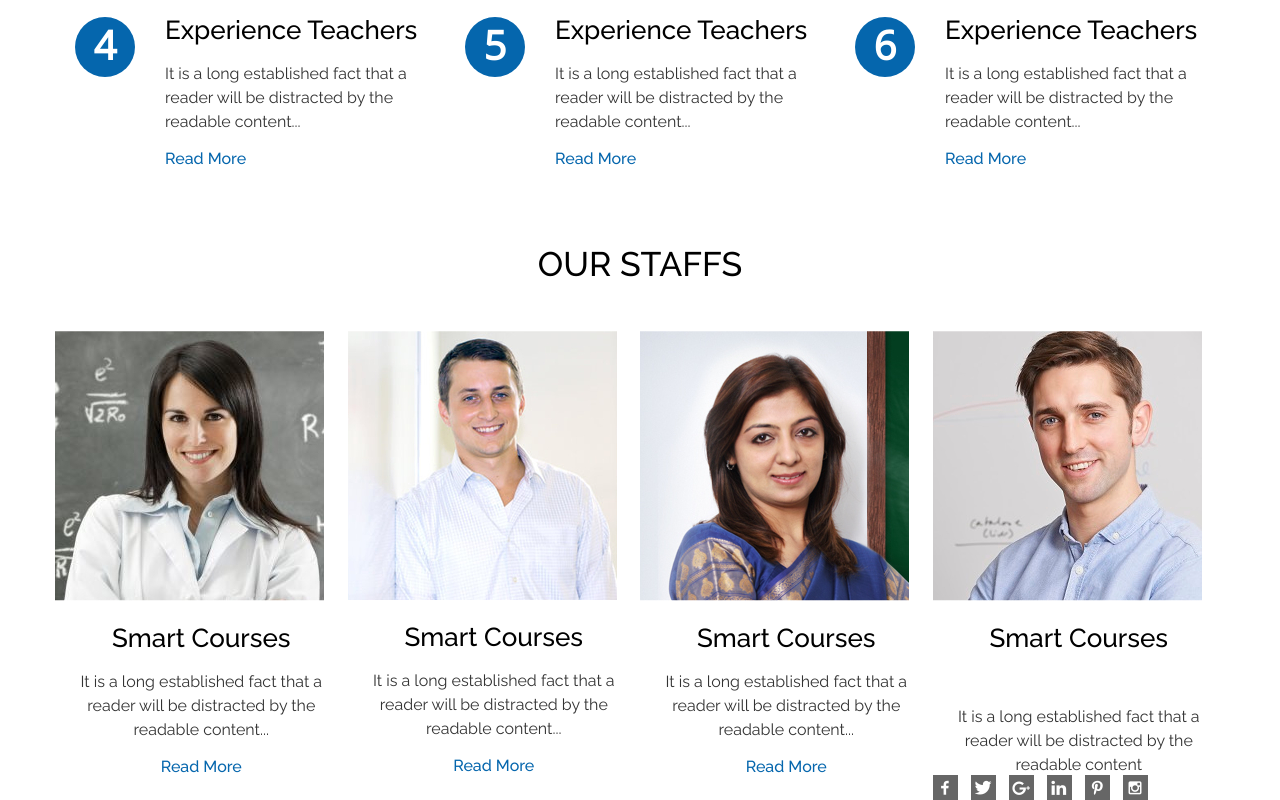
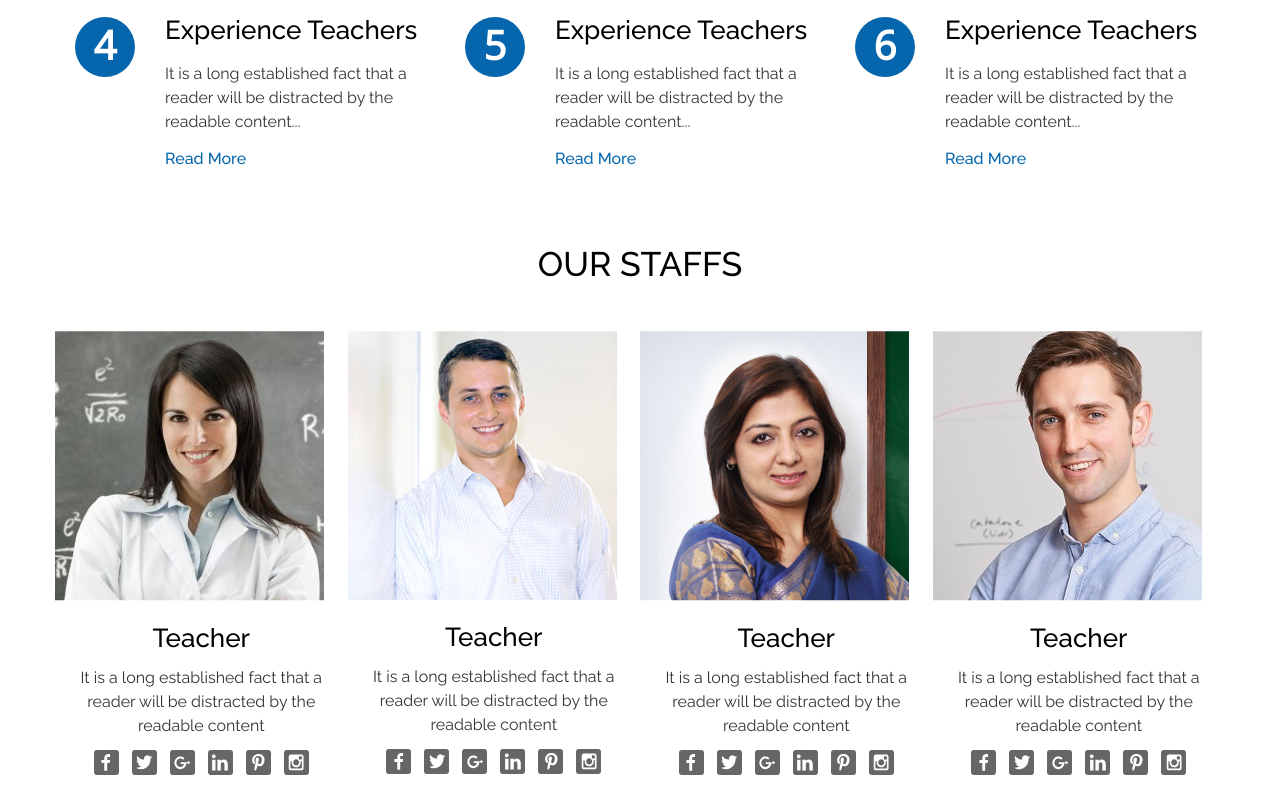
Before and after one commit to yuriygumeniuk/school, a plain HTML site: page index.html in a window 1280 px wide. Shown: the part 2324-3124 px from the top of the page. After the commit the page ends 3099 px from the top, so only its background shows below. Drawn offline with nearby package versions, Linux system fonts and the light colour scheme; files whose address does not match are found by name.

Commit message:
section staff

```diff
--- a/css/style.css
+++ b/css/style.css
@@ -350,7 +350,6 @@
 }
 .block-text {
 	height: 150px;
-	overflow: hidden;
 	display: flex;
 	flex-direction: column;
 	align-items: center;
@@ -363,9 +362,8 @@
 	font-weight: 500;
 }
 .block__desc {
-	/*text-overflow: ellipsis;*/
+	overflow: hidden;
 	max-height: 70px;
-	overflow: hidden;
 	color: #333333;
 	font-family: 'Raleway', sans-serif;
 	font-size: 16px;
@@ -438,21 +436,19 @@
 .social-list {
 	display: flex;
 }
-.social__item {
-
-}
 .social__item:not(:last-child) {
 	margin-right: 13px;
 }
 .social__link {
+	border-radius: 3px;
 	display: flex;
 	align-items: center;
 	justify-content: center;
 	width: 25px;
 	height: 25px;
 	background-color: #666666;
-	/*----view----*/
-	font-family: 'icomoon';
-	color: #ffffff;
-	font-size: 100%;
 }
+.social__link img {
+	width: 65%;
+	height: 65%;
+}
--- a/index.html
+++ b/index.html
@@ -173,7 +173,7 @@
 			<div class="active__img"><img src="img/active-04.png" alt=""></div>
 			<div class="block-text">
 				<div class="block__title">Active Learning</div>
-				<div class="block__desc">It is a long established fact that a reader will be distracted by the readable content...</div>
+				<div class="block__desc"><p>It is a long established fact that a reader will be distracted by the readable content...</p></div>
 				<a href="#!" class="block__link">Read More</a>
 			</div>
 		</div>
@@ -259,45 +259,117 @@
 		<div class="staffs-item">
 			<div class="staffs__img"><img src="img/staff-01.jpg" alt=""></div>
 			<div class="block-text">
-				<div class="block__title">Smart Courses</div>
-				<div class="block__desc">It is a long established fact that a reader will be distracted by the readable content...</div>
-				<a href="#!" class="block__link">Read More</a>
+				<div class="block__title">Teacher</div>
+				<div class="block__desc">It is a long established fact that a 	reader will be distracted by the readable content
+				</div>
+				<ul class="social-list">
+					<li class="social__item">
+						<a href="#!" class="social__link"><img src="img/01.svg" alt="" class="o-img"></a>
+					</li>
+					<li class="social__item">
+						<a href="#!" class="social__link"><img src="img/02.svg" alt="" class="o-img"></a>
+					</li>
+					<li class="social__item">
+						<a href="#!" class="social__link"><img src="img/03.svg" alt="" class="o-img"></a>
+					</li>
+					<li class="social__item">
+						<a href="#!" class="social__link"><img src="img/04.svg" alt="" class="o-img"></a>
+					</li>
+					<li class="social__item">
+						<a href="#!" class="social__link"><img src="img/05.svg" alt="" class="o-img"></a>
+					</li>
+					<li class="social__item">
+						<a href="#!" class="social__link"><img src="img/06.svg" alt="" class="o-img"></a>
+					</li>
+				</ul>
 			</div>
 		</div>
 		<!-- 2 -->
 		<div class="staffs-item">
 			<div class="staffs__img"><img src="img/staff-02.jpg" alt=""></div>
 			<div class="block-text">
-				<div class="block__title">Smart Courses</div>
-				<div class="block__desc">It is a long established fact that a reader will be distracted by the readable content...</div>
-				<a href="#!" class="block__link">Read More</a>
+				<div class="block__title">Teacher</div>
+				<div class="block__desc">It is a long established fact that a 	reader will be distracted by the readable content
+				</div>
+				<ul class="social-list">
+					<li class="social__item">
+						<a href="#!" class="social__link"><img src="img/01.svg" alt="" class="o-img"></a>
+					</li>
+					<li class="social__item">
+						<a href="#!" class="social__link"><img src="img/02.svg" alt="" class="o-img"></a>
+					</li>
+					<li class="social__item">
+						<a href="#!" class="social__link"><img src="img/03.svg" alt="" class="o-img"></a>
+					</li>
+					<li class="social__item">
+						<a href="#!" class="social__link"><img src="img/04.svg" alt="" class="o-img"></a>
+					</li>
+					<li class="social__item">
+						<a href="#!" class="social__link"><img src="img/05.svg" alt="" class="o-img"></a>
+					</li>
+					<li class="social__item">
+						<a href="#!" class="social__link"><img src="img/06.svg" alt="" class="o-img"></a>
+					</li>
+				</ul>
 			</div>
 		</div>
 		<!-- 3 -->
 		<div class="staffs-item">
 			<div class="staffs__img"><img src="img/staff-03.jpg" alt=""></div>
 			<div class="block-text">
-				<div class="block__title">Smart Courses</div>
-				<div class="block__desc">It is a long established fact that a reader will be distracted by the readable content...</div>
-				<a href="#!" class="block__link">Read More</a>
+				<div class="block__title">Teacher</div>
+				<div class="block__desc">It is a long established fact that a 	reader will be distracted by the readable content
+				</div>
+				<ul class="social-list">
+					<li class="social__item">
+						<a href="#!" class="social__link"><img src="img/01.svg" alt="" class="o-img"></a>
+					</li>
+					<li class="social__item">
+						<a href="#!" class="social__link"><img src="img/02.svg" alt="" class="o-img"></a>
+					</li>
+					<li class="social__item">
+						<a href="#!" class="social__link"><img src="img/03.svg" alt="" class="o-img"></a>
+					</li>
+					<li class="social__item">
+						<a href="#!" class="social__link"><img src="img/04.svg" alt="" class="o-img"></a>
+					</li>
+					<li class="social__item">
+						<a href="#!" class="social__link"><img src="img/05.svg" alt="" class="o-img"></a>
+					</li>
+					<li class="social__item">
+						<a href="#!" class="social__link"><img src="img/06.svg" alt="" class="o-img"></a>
+					</li>
+				</ul>
 			</div>
 		</div>
 		<!-- 4 -->
 		<div class="staffs-item">
 			<div class="staffs__img"><img src="img/staff-04.jpg" alt=""></div>
 			<div class="block-text">
-				<div class="block__title">Smart Courses</div>
+				<div class="block__title">Teacher</div>
 				<div class="block__desc">It is a long established fact that a 	reader will be distracted by the readable content
 				</div>
+				<ul class="social-list">
+					<li class="social__item">
+						<a href="#!" class="social__link"><img src="img/01.svg" alt="" class="o-img"></a>
+					</li>
+					<li class="social__item">
+						<a href="#!" class="social__link"><img src="img/02.svg" alt="" class="o-img"></a>
+					</li>
+					<li class="social__item">
+						<a href="#!" class="social__link"><img src="img/03.svg" alt="" class="o-img"></a>
+					</li>
+					<li class="social__item">
+						<a href="#!" class="social__link"><img src="img/04.svg" alt="" class="o-img"></a>
+					</li>
+					<li class="social__item">
+						<a href="#!" class="social__link"><img src="img/05.svg" alt="" class="o-img"></a>
+					</li>
+					<li class="social__item">
+						<a href="#!" class="social__link"><img src="img/06.svg" alt="" class="o-img"></a>
+					</li>
+				</ul>
 			</div>
-			<ul class="social-list">
-				<li class="social__item"><a href="#!" class="social__link">&#xe906;</a></li>
-				<li class="social__item"><a href="#!" class="social__link">&#xe905;</a></li>
-				<li class="social__item"><a href="#!" class="social__link">&#xe904;</a></li>
-				<li class="social__item"><a href="#!" class="social__link">&#xe903;</a></li>
-				<li class="social__item"><a href="#!" class="social__link">&#xe902;</a></li>
-				<li class="social__item"><a href="#!" class="social__link">&#xe901;</a></li>
-			</ul>
 		</div>
 	</div>
 </section>
```
Also changed, not shown: img/01.svg (added), img/02.svg (added), img/03.svg (added), img/04.svg (added), img/05.svg (added), img/06.svg (added).
